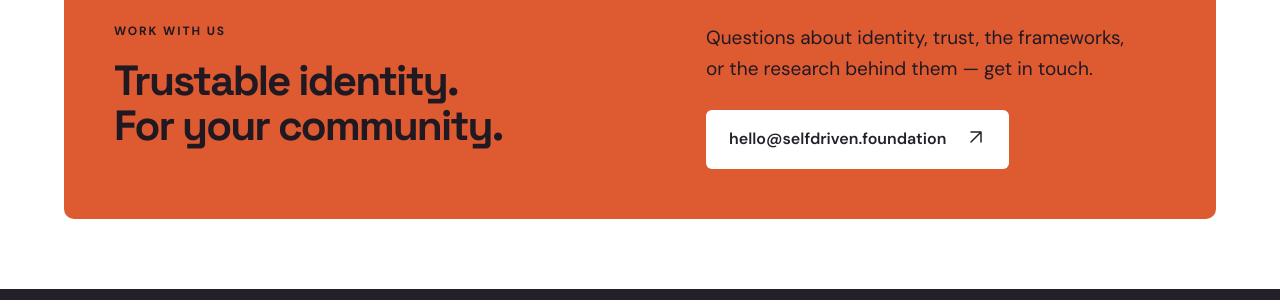
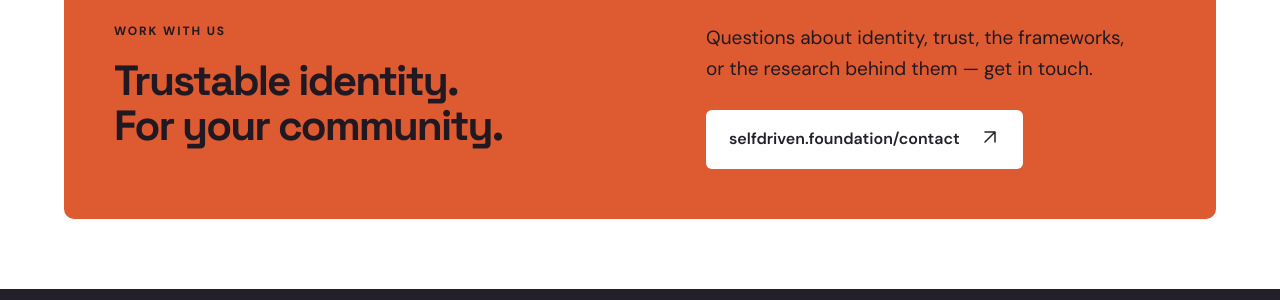
Before and after one commit to selfdriven-foundation/selfdriven-id, a Jekyll site: the page built from docs/index.html, in a window 1280 px wide and 900 px high, scrolled down 4381 px. Shown: the part 267-567 px from the top of the window. Built offline with Jekyll 4.4.1, drawn with Linux system fonts in a browser that asks for light colours.

Commit message:
Update index.html

```diff
--- a/docs/index.html
+++ b/docs/index.html
@@ -280,7 +280,7 @@ permalink: /
 
 		<section class="custom-banner" id="contact">
 			<div><p class="eyebrow">Work with us</p><h2>Trustable identity.<br>For your community.</h2></div>
-			<div class="banner-copy"><p>Questions about identity, trust, the frameworks, or the research behind them — get in touch.</p><a class="button light" href="mailto:hello@selfdriven.foundation">hello@selfdriven.foundation <span><svg class="arrow-icon" xmlns="http://www.w3.org/2000/svg" width="20" height="20" viewBox="0 0 24 24" fill="none" stroke="currentColor" stroke-width="1.8" stroke-linecap="round" stroke-linejoin="round" aria-hidden="true" focusable="false"><path d="M6 18 18 6M6 6h12v12"/></svg></span></a></div>
+			<div class="banner-copy"><p>Questions about identity, trust, the frameworks, or the research behind them — get in touch.</p><a class="button light" href="https://selfdriven.foundation/contact" target="_blank" rel="noopener">selfdriven.foundation/contact <span><svg class="arrow-icon" xmlns="http://www.w3.org/2000/svg" width="20" height="20" viewBox="0 0 24 24" fill="none" stroke="currentColor" stroke-width="1.8" stroke-linecap="round" stroke-linejoin="round" aria-hidden="true" focusable="false"><path d="M6 18 18 6M6 6h12v12"/></svg></span></a></div>
 		</section>
 	</main>
 
```
